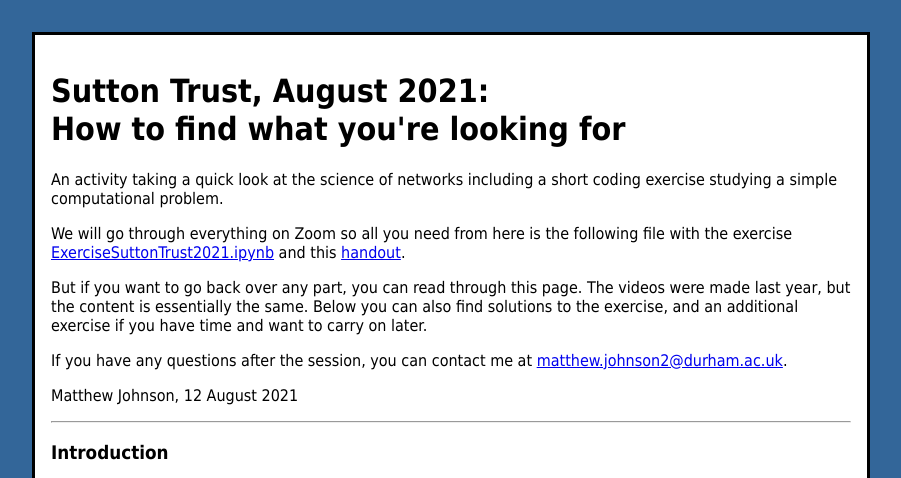
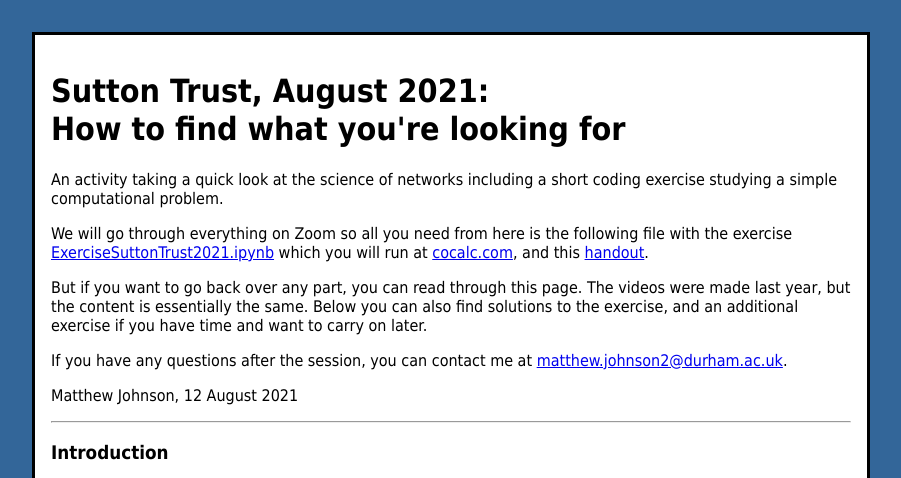
Before and after one commit to matthewjohnsondurham/matthewjohnsondurham.github.io, a plain HTML site: page summerschools/suttontrust2021.html in a window 1280 px wide. Shown: the top 478 px of the page, without its empty margins (189-1090 px from the left). Drawn offline with Linux system fonts and the light colour scheme.

Commit message:
Update suttontrust2021.html

```diff
--- a/summerschools/suttontrust2021.html
+++ b/summerschools/suttontrust2021.html
@@ -30,7 +30,7 @@ body { background-color: #336699; /* change the color to your background color *
 
 <p>An activity taking a quick look at the science of networks including a short coding exercise studying a simple computational problem.
 
-<p>We will go through everything on Zoom so all you need from here is the following file with the exercise <a href="ExerciseSuttonTrust2021.ipynb">ExerciseSuttonTrust2021.ipynb</a> and this <a href="handout.pdf">handout</a>.
+<p>We will go through everything on Zoom so all you need from here is the following file with the exercise <a href="ExerciseSuttonTrust2021.ipynb">ExerciseSuttonTrust2021.ipynb</a> which you will run at <a href="https://cocalc.com">cocalc.com</a>, and this <a href="handout.pdf">handout</a>.
 
 
 <p>But if you want to go back over any part, you can read through this page.  The videos were made last year, but the content is essentially the same.  Below you can also find solutions to the exercise, and an additional exercise if you have time and want to carry on later.
```
